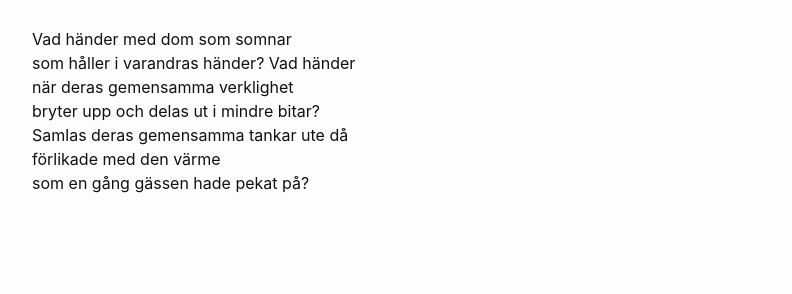
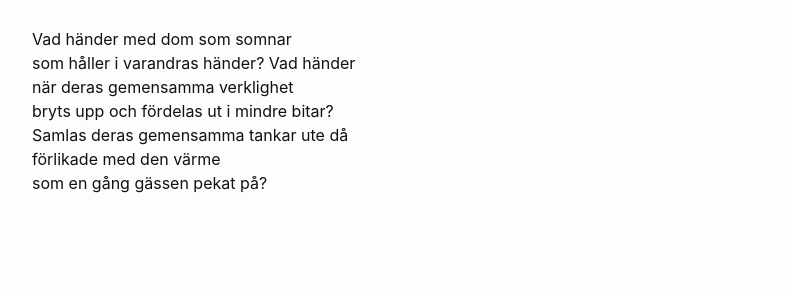
Before and after one commit to terr4form4/terr4form4.github.io, a Jekyll site: the page built from _posts/poesi/2024-01-03-dikter-2023-2024.md, in a window 1280 px wide and 900 px high, scrolled down 10109 px. Shown: the part 159-453 px from the top of the window, without its empty margins (238-1030 px from the left). Built offline with Jekyll 4.4.1, drawn with Linux system fonts in a browser that asks for light colours; comment, search, counter and statistics services are not loaded.

Commit message:
prosadikt

```diff
--- a/_posts/poesi/2024-01-03-dikter-2023-2024.md
+++ b/_posts/poesi/2024-01-03-dikter-2023-2024.md
@@ -422,10 +422,10 @@ av *Counter-Strike*...<br/>
 Vad händer med dom som somnar<br/>
 som håller i varandras händer? Vad händer<br/>
 när deras gemensamma verklighet<br/>
-bryter upp och delas ut i mindre bitar?<br/>
+bryts upp och fördelas ut i mindre bitar?<br/>
 Samlas deras gemensamma tankar ute då<br/>
 förlikade med den värme<br/>
-som en gång gässen hade pekat på?<br/>
+som en gång gässen pekat på?<br/>
 <br/>
 <br/>
 <br/>
```
